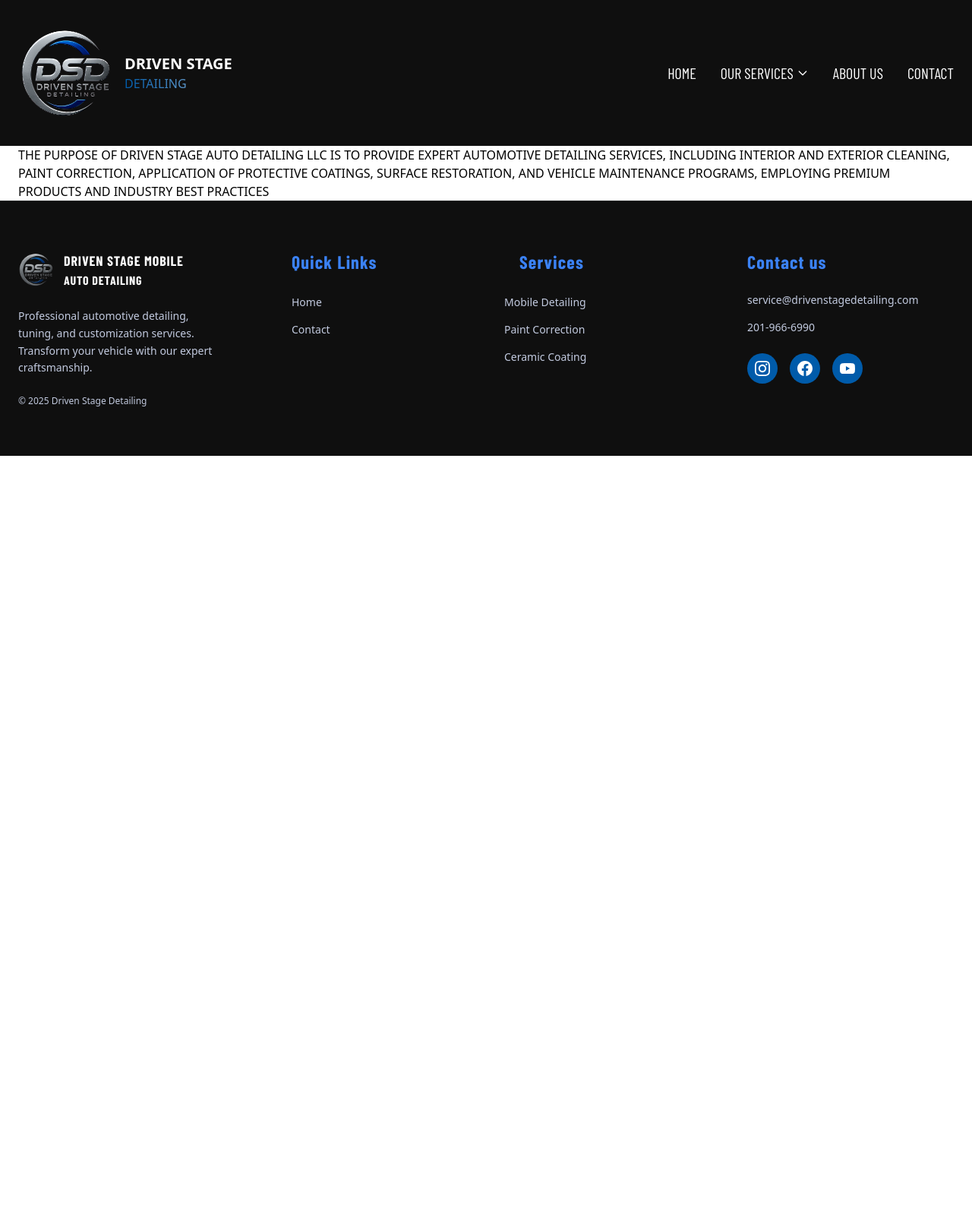
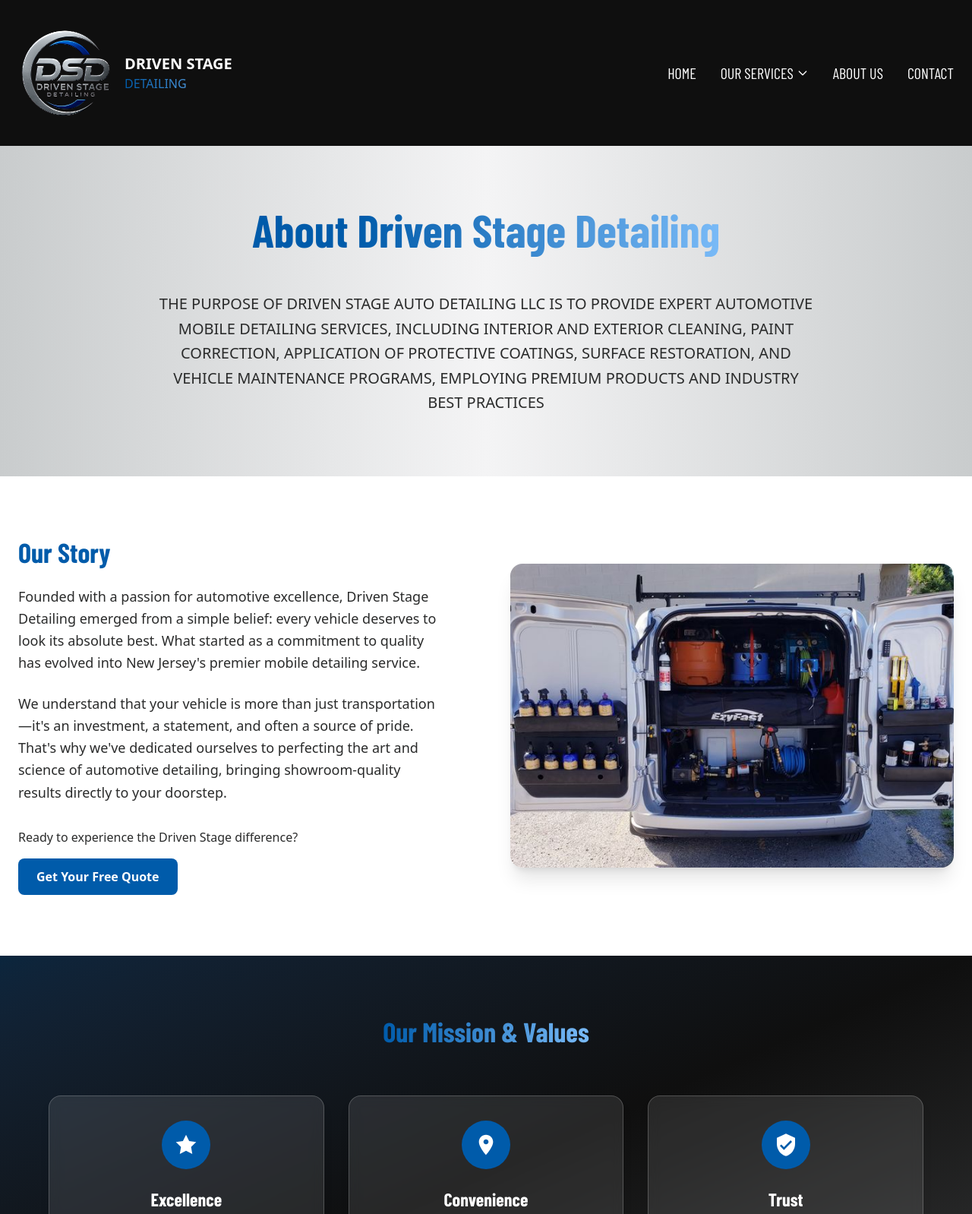
Before and after one commit to drivenstagedetailing25-web/driven-stage-detailing-website, an Astro site: page /about in a window 1280 px wide. Shown: the top 1598 px of the page at 76% size. Before the commit the page ends 800 px from the top, so only its background shows below. Built offline with nearby package versions, Linux system fonts and the light colour scheme; Astro itself is replaced by a stand-in of ours; what @midudev/tailwind-animations would draw is missing.

Commit message:
feat: Build About page

```diff
--- a/src/pages/about.astro
+++ b/src/pages/about.astro
@@ -1,44 +1,136 @@
 ---
 import Header from '../components/preact/Header'
 import Layout from '../layouts/Layout.astro'
+import { Image } from 'astro:assets'
 
-const services = [
+const missionAndValues = [
   {
-    id: 1,
-    title: 'Mobile Detailing',
+    title: 'Excellence',
+    icon: 'M12 2l3.09 6.26L22 9.27l-5 4.87 1.18 6.88L12 17.77l-6.18 3.25L7 14.14 2 9.27l6.91-1.01L12 2z',
     description:
-      'Experience premium detailing wherever you are. Our mobile unit brings state-of-the-art equipment directly to your location, delivering showroom-quality results without the hassle of traveling to a shop. Perfect for busy professionals who demand excellence.',
-    image: '/images/mobile-detailing.jpg',
-    alt: 'Mobile Detailing Service',
+      'We pursue perfection in every detail, using only premium products and proven techniques to deliver results that exceed expectations.',
   },
   {
-    id: 2,
-    title: 'Ceramic Coating',
+    title: 'Convenience',
+    icon: 'M12 2C8.13 2 5 5.13 5 9c0 5.25 7 13 7 13s7-7.75 7-13c0-3.87-3.13-7-7-7zm0 9.5c-1.38 0-2.5-1.12-2.5-2.5s1.12-2.5 2.5-2.5 2.5 1.12 2.5 2.5-1.12 2.5-2.5 2.5z',
     description:
-      "Shield your investment with cutting-edge nanotechnology protection. Our premium ceramic coatings create an invisible armor that repels dirt, water, and UV rays while enhancing your vehicle's natural shine for years to come. The ultimate in paint preservation.",
-    image: '/images/ceramic-coating.jpg',
-    alt: 'Ceramic Coating Service',
+      'Our mobile service brings professional detailing to your location, saving you time while delivering exceptional results at your convenience.',
   },
   {
-    id: 3,
-    title: 'Paint Correction',
+    title: 'Trust',
+    icon: 'M12,1L3,5V11C3,16.55 6.84,21.74 12,23C17.16,21.74 21,16.55 21,11V5L12,1M10,17L6,13L7.41,11.59L10,14.17L16.59,7.58L18,9L10,17Z',
     description:
-      "Restore your vehicle's finish to factory perfection with our advanced multi-stage correction process. Using precision techniques and professional-grade compounds, we eliminate swirl marks, scratches, and imperfections to reveal a mirror-like finish that turns heads.",
-    image: '/images/paint-correction.jpg',
-    alt: 'Paint Correction Service',
+      'We build lasting relationships through transparency, reliability, and consistent delivery of premium service that protects your investment.',
   },
 ]
 ---
 
-<Layout>
-  <Header />
-  <section class="first-section container mx-auto px-6">
-    <p>
-      THE PURPOSE OF DRIVEN STAGE AUTO DETAILING LLC IS TO PROVIDE EXPERT
-      AUTOMOTIVE DETAILING SERVICES, INCLUDING INTERIOR AND EXTERIOR CLEANING,
-      PAINT CORRECTION, APPLICATION OF PROTECTIVE COATINGS, SURFACE RESTORATION,
-      AND VEHICLE MAINTENANCE PROGRAMS, EMPLOYING PREMIUM PRODUCTS AND INDUSTRY
-      BEST PRACTICES
-    </p>
+<Layout title='About Us - Driven Stage Detailing'>
+  <Header client:load />
+
+  <!-- Hero Section -->
+  <section class='first-section bg-gradient-secondary'>
+    <div class='container mx-auto px-6 py-20'>
+      <h1
+        class='text-4xl md:text-5xl h-20 lg:text-6xl font-bold font-barlow mb-8 text-center text-primary'
+      >
+        About <span class='text-gradient-primary'>Driven Stage Detailing</span>
+      </h1>
+      <p
+        class='max-w-4xl mx-auto text-center text-lg md:text-xl text-foreground leading-relaxed font-medium text-pretty'
+      >
+        THE PURPOSE OF DRIVEN STAGE AUTO DETAILING LLC IS TO PROVIDE EXPERT
+        AUTOMOTIVE MOBILE DETAILING SERVICES, INCLUDING INTERIOR AND EXTERIOR
+        CLEANING, PAINT CORRECTION, APPLICATION OF PROTECTIVE COATINGS, SURFACE
+        RESTORATION, AND VEHICLE MAINTENANCE PROGRAMS, EMPLOYING PREMIUM
+        PRODUCTS AND INDUSTRY BEST PRACTICES
+      </p>
+    </div>
+  </section>
+
+  <!-- Our Story Section -->
+  <section class='py-20 bg-white'>
+    <div
+      class='container mx-auto px-6 grid lg:grid-cols-2 gap-12 lg:gap-16 items-center'
+    >
+      <div class='lg:pr-8'>
+        <h2
+          class='text-3xl md:text-4xl font-bold font-barlow text-primary mb-6'
+        >
+          Our Story
+        </h2>
+        <p class='text-foreground leading-relaxed text-pretty mb-6 text-lg'>
+          Founded with a passion for automotive excellence, Driven Stage
+          Detailing emerged from a simple belief: every vehicle deserves to look
+          its absolute best. What started as a commitment to quality has evolved
+          into New Jersey's premier mobile detailing service.
+        </p>
+        <p class='text-foreground leading-relaxed text-pretty text-lg'>
+          We understand that your vehicle is more than just transportation—it's
+          an investment, a statement, and often a source of pride. That's why
+          we've dedicated ourselves to perfecting the art and science of
+          automotive detailing, bringing showroom-quality results directly to
+          your doorstep.
+        </p>
+        <div class='mt-8'>
+          <p class='text-foreground font-medium mb-4'>
+            Ready to experience the Driven Stage difference?
+          </p>
+          <a href='/#contact' class='btn btn-primary btn-base font-bold'>
+            Get Your Free Quote
+          </a>
+        </div>
+      </div>
+      <div class='overflow-hidden rounded-2xl shadow-xl'>
+        <Image
+          width={600}
+          height={400}
+          src='/images/features/mobile-detailing-trailer.jpg'
+          alt='Our mobile detailing setup'
+          class='w-full h-[400px] object-cover'
+        />
+      </div>
+    </div>
+  </section>
+
+  <!-- Mission & Values Section -->
+  <section
+    class='py-20 bg-dark bg-gradient-to-br from-primary/30 via-dark to-secondary/30'
+  >
+    <div class='container mx-auto px-6'>
+      <h2
+        class='text-3xl md:text-4xl font-bold font-barlow text-center text-gradient-primary max-w-fit mx-auto mb-16'
+      >
+        Our Mission & Values
+      </h2>
+
+      <ul class='grid md:grid-cols-2 lg:grid-cols-3 gap-8 max-w-6xl mx-auto'>
+        {
+          missionAndValues.map((value, index) => (
+            <li
+              class={`bg-white/10 backdrop-blur-sm border border-white/20 rounded-2xl p-8 shadow-lg text-center transition-all duration-300 hover:bg-white/15 hover:border-white/40 hover:shadow-2xl hover:-translate-y-1 cursor-pointer ${
+                index === 2 ? 'md:col-span-2 lg:col-span-1' : ''
+              }`}
+            >
+              <div class='w-16 h-16 bg-primary rounded-full flex items-center justify-center mx-auto mb-6'>
+                <svg
+                  class='w-8 h-8 text-white'
+                  fill='currentColor'
+                  viewBox='0 0 24 24'
+                >
+                  <path d={value.icon} />
+                </svg>
+              </div>
+              <h3 class='text-2xl font-bold font-barlow mb-4 text-white'>
+                {value.title}
+              </h3>
+              <p class='text-muted leading-relaxed text-pretty'>
+                {value.description}
+              </p>
+            </li>
+          ))
+        }
+      </ul>
+    </div>
   </section>
 </Layout>
--- a/src/styles/global.css
+++ b/src/styles/global.css
@@ -1,5 +1,6 @@
 @import 'tailwindcss';
 @plugin '@midudev/tailwind-animations';
+@import '@fontsource-variable/inter';
 
 @font-face {
   font-family: 'Barlow Condensed';
@@ -34,10 +35,13 @@
   --color-primary: #005baa;
   --color-primary-dark: #004887;
   --color-primary-light: #2e9dff;
-  --color-primary-lighter: #9dc0e0;
+  --color-primary-lighter: #79baf7;
 
   --color-secondary: #9fa3a6;
-  --color-secondary-dark: #63686c;
+  --color-secondary-light: #c9cccd;
+  --color-secondary-lighter: #f4f4f5;
+  --color-secondary-dark: #82878b;
+  --color-secondary-darker: #666b6e;
 
   --color-dark: #0f0f0f;
   --color-light: #f5f5f5;
@@ -60,6 +64,13 @@
     var(--color-primary-light)
   );
 
+  --gradient-secondary: linear-gradient(
+    to right,
+    var(--color-secondary-light),
+    var(--color-secondary-lighter),
+    var(--color-secondary-light)
+  );
+
   /* Shadows */
   --shadow-glow: 0 0 20px rgb(3 92 178 / 0.5);
 }
@@ -76,6 +87,10 @@
   -webkit-background-clip: text;
   -webkit-text-fill-color: transparent;
   background-clip: text;
+}
+
+@utility bg-gradient-secondary {
+  background: var(--gradient-secondary);
 }
 
 @utility btn {
@@ -138,3 +153,7 @@
     padding-top: 24dvh;
   }
 }
+
+@utility bg-gradient-radial {
+  background-image: radial-gradient(circle, var(--tw-gradient-stops));
+}
```
